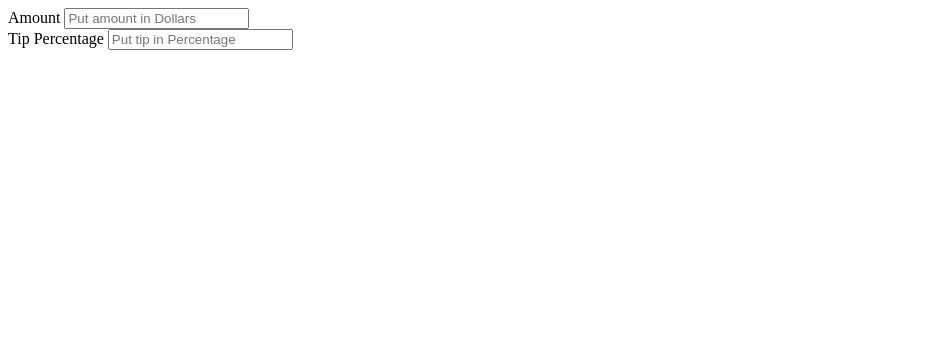
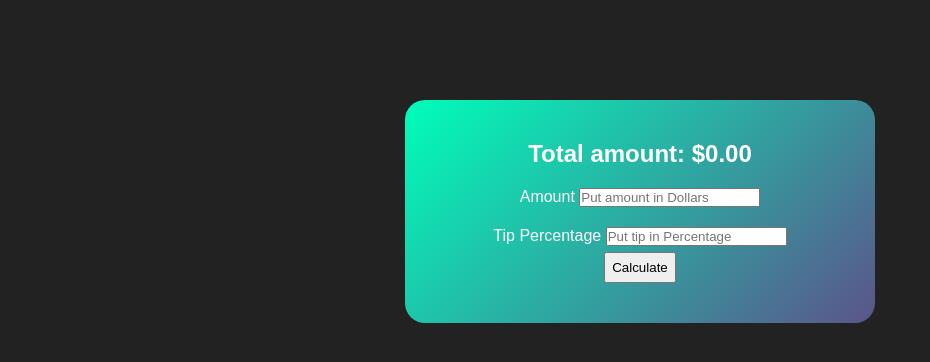
Before and after one commit to ThomasLam2142/Tip-Calculator, a plain HTML site: page index.html in a window 1280 px wide. Shown: the whole page, without its empty margins (0-930 px from the left). Drawn offline with Linux system fonts and the light colour scheme.

Commit message:
Some styling

```diff
--- a/index.html
+++ b/index.html
@@ -8,24 +8,33 @@
     <script src="app.js" async></script>
 </head>
 <body>
-    <form>
-        <div>
-            <label>Amount</label>
-            <input type="text" name="name" id="name" required placeholder="Put amount in Dollars">
-        </div>
+    <div class="card">
 
         <div>
-            <label>Tip Percentage</label>
-            <input type="text" name="name" id="name" required placeholder="Put tip in Percentage">
+            <h2>
+                Total amount:
+                <span class="Cost Element">$0.00</span>
+            </h2>
         </div>
 
 
+        <form>
+            <div class="inputContainer">
+                <label>Amount</label>
+                <input type="text" name="preAmount" id="preAmount" required placeholder="Put amount in Dollars">
+            </div>
 
+            <div class="inputContainer">
+                <label>Tip Percentage</label>
+                <input type="text" name="tipPercentage" id="tipPercentage" required placeholder="Put tip in Percentage">
+            </div>
 
+            <div>
+                <button>Calculate</button>
+            </div>
 
-
-    </form>
-
+        </form>
+    </div>
 
 </body>
 </html>
--- a/styles.css
+++ b/styles.css
@@ -0,0 +1,32 @@
+*{
+    margin:0;
+    padding: 0;
+    font-family: 'Poppins',sans-serif;
+    box-sizing:border-box;
+}
+
+body {
+    background:#222;
+    color: white; /* Set text color to white for visibility on a black background */
+}
+
+.card {
+    width:90%;
+    max-width:470px;
+    background: linear-gradient(135deg,#00feba,#5b548a);
+    color:#fff;
+    margin:100px auto 0;
+    border-radius:20px;
+    padding: 40px 35px;
+    text-align: center;
+    justify-content: space-between;
+}
+
+.inputContainer{
+    padding-top:20px;
+}
+
+button{
+    padding: 6px;
+    margin-top: 6px;
+}
```
